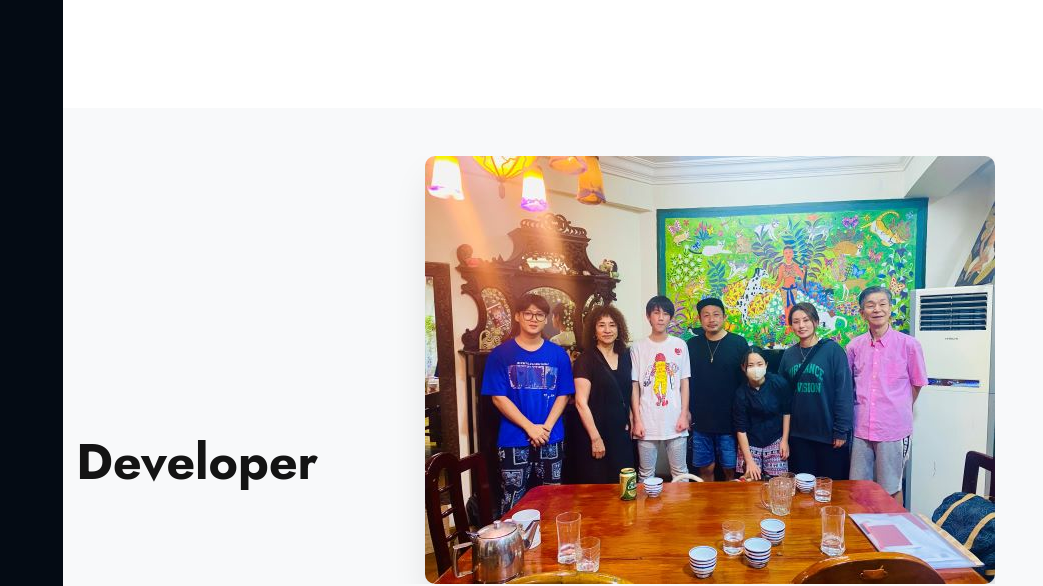
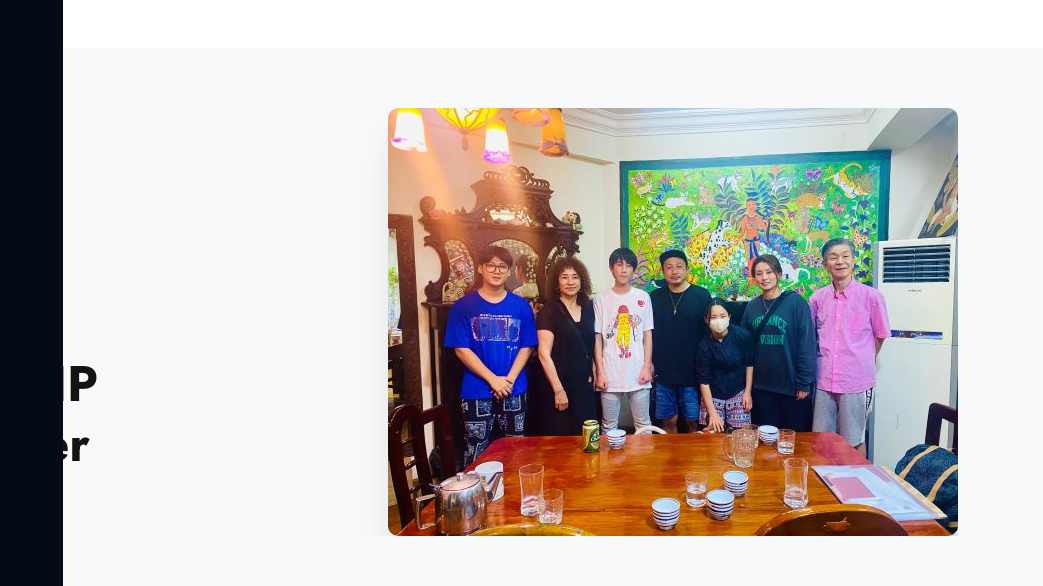
Before and after one commit to naythunaing-mm/my-portfolio, a plain HTML site: page index.html in a window 1280 px wide. Shown: the top 586 px of the page, 237-1280 px from the left. Drawn offline with nearby package versions, Linux system fonts and the light colour scheme.

Commit message:
modify layout

```diff
--- a/index.html
+++ b/index.html
@@ -89,8 +89,8 @@
   </header><!-- End Header -->
 
   <!-- ======= Hero Section ======= -->
-  <section class="shadow-none  mt-5" id="home" >
-    <div class="container-fluid p-5 bg-light rounded">
+  <section class="shadow-none  bg-light  mt-5" id="home" >
+    <div class="container rounded">
         <div class="row">
             <div class="col-12">
                 <div class="carousel-inner">
```
